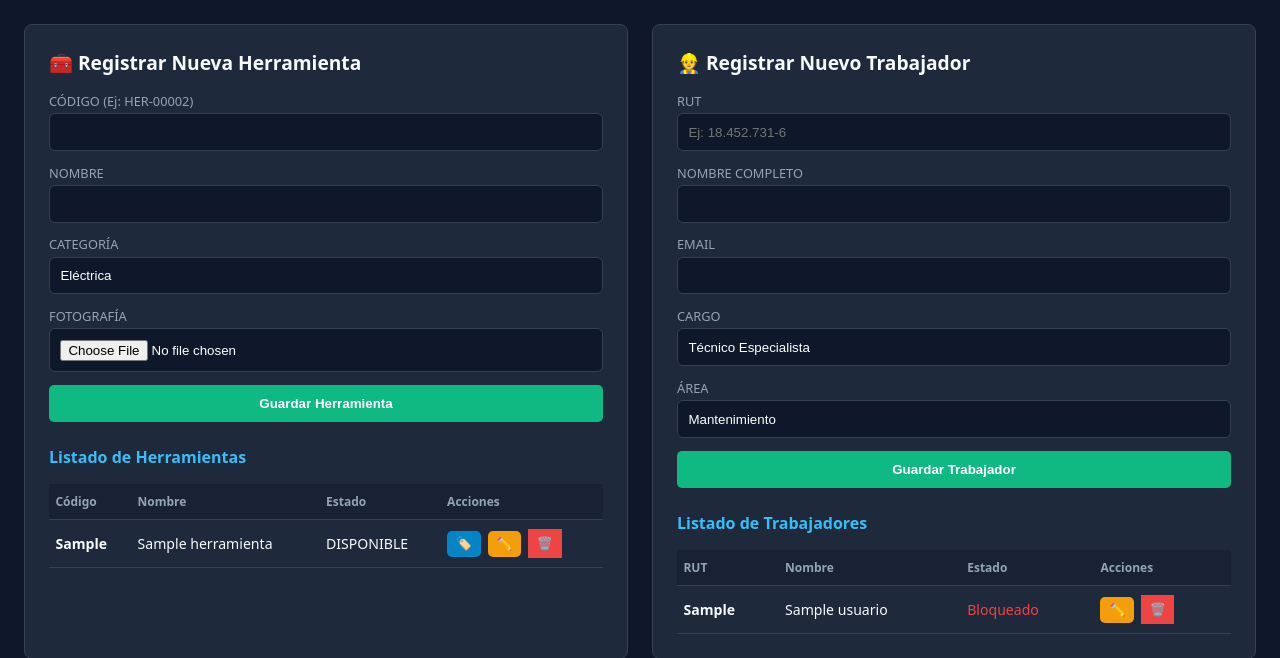
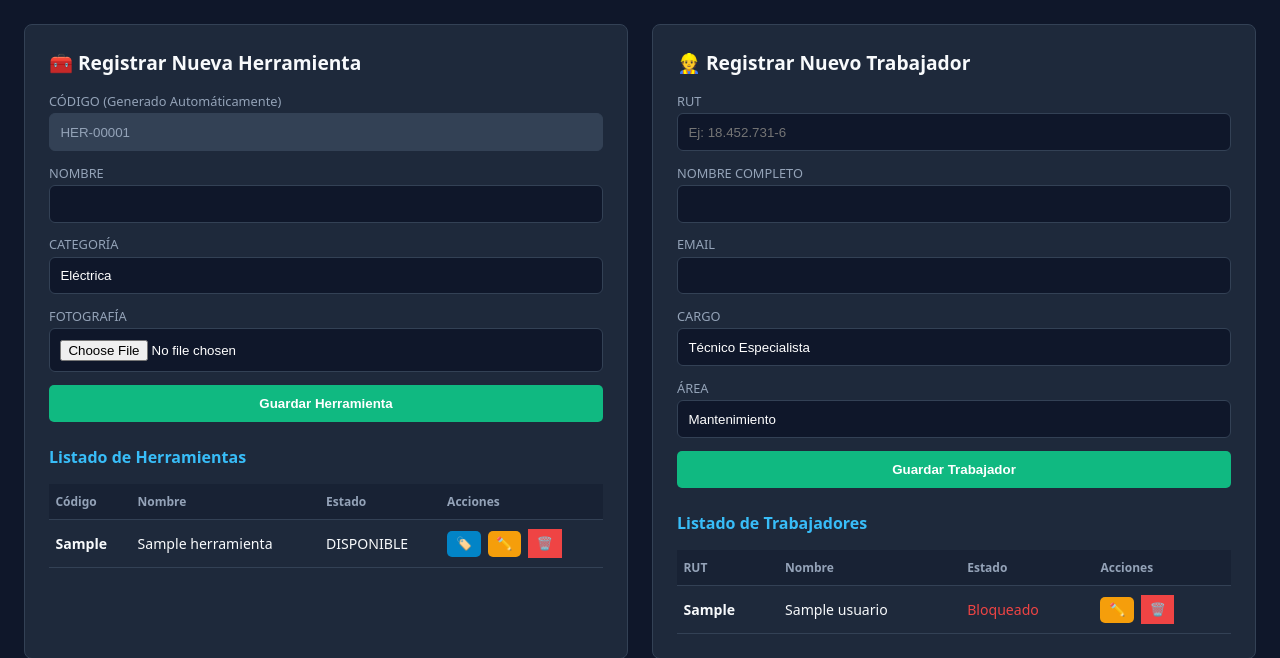
Before and after one commit to smokcard/sgcp-panol, a Django app: page /inventario/gestion/ in a window 1280 px wide. Shown: the part 96-754 px from the top of the page. Run offline with Django 5.2, Linux system fonts and the light colour scheme; a user stored in the database is signed in; tables that the repository leaves empty hold one stand-in row (values such as "Sample post").

Commit message:
Fix: Corregir error de sintaxis en views y añadir autogeneración de código HER- en frontend

```diff
--- a/inventario/views.py
+++ b/inventario/views.py
@@ -15,7 +15,19 @@ def gestion_inventario_view(request):
 
         # Crear Herramienta
         if accion == 'crear_herramienta':
+            # Si viene vacío por alguna razón, lo generamos en backend
             codigo = request.POST.get('codigo_barra', '').strip().upper()
+            if not codigo:
+                ultima = Herramienta.objects.order_by('-id').first()
+                if ultima and ultima.codigo_barra.startswith('HER-'):
+                    try:
+                        n = int(ultima.codigo_barra.split('-')[1])
+                        codigo = f"HER-{str(n+1).zfill(5)}"
+                    except:
+                        codigo = f"HER-{str(Herramienta.objects.count()+1).zfill(5)}"
+                else:
+                    codigo = "HER-00001"
+
             nombre = request.POST.get('nombre', '').strip()
             cat = request.POST.get('categoria', 'General').strip()
             foto = request.FILES.get('imagen') or request.FILES.get('foto')
@@ -50,12 +62,23 @@ def gestion_inventario_view(request):
             return redirect('gestion_inventario')
 
     herramientas = Herramienta.objects.all().order_by('-id')
-    # Ordenar por el identificador del usuario asociado
     trabajadores = Trabajador.objects.select_related('usuario').all().order_by('-usuario_id')
+
+    # Calcular el siguiente código para mostrarlo en el frontend
+    ultima_herr = herramientas.first()
+    if ultima_herr and ultima_herr.codigo_barra.startswith('HER-'):
+        try:
+            num = int(ultima_herr.codigo_barra.split('-')[1])
+            siguiente_codigo = f"HER-{str(num+1).zfill(5)}"
+        except:
+            siguiente_codigo = f"HER-{str(herramientas.count()+1).zfill(5)}"
+    else:
+        siguiente_codigo = "HER-00001"
 
     return render(request, 'inventario/gestion.html', {
         'herramientas': herramientas,
-        'trabajadores': trabajadores
+        'trabajadores': trabajadores,
+        'siguiente_codigo': siguiente_codigo
     })
 
 # --- ACCIONES HERRAMIENTAS ---
--- a/templates/gestion.html
+++ b/templates/gestion.html
@@ -65,8 +65,9 @@
       <form method="POST" enctype="multipart/form-data">
         {% csrf_token %}
         <input type="hidden" name="accion" value="crear_herramienta">
-        <label>CÓDIGO (Ej: HER-00002)</label>
-        <input type="text" name="codigo_barra" required>
+
+        <label>CÓDIGO (Generado Automáticamente)</label>
+        <input type="text" name="codigo_barra" value="{{ siguiente_codigo }}" readonly style="background: #334155; color: #94a3b8; cursor: not-allowed;">
 
         <label>NOMBRE</label>
         <input type="text" name="nombre" required>
--- a/templates/inventario/gestion.html
+++ b/templates/inventario/gestion.html
@@ -65,8 +65,9 @@
       <form method="POST" enctype="multipart/form-data">
         {% csrf_token %}
         <input type="hidden" name="accion" value="crear_herramienta">
-        <label>CÓDIGO (Ej: HER-00002)</label>
-        <input type="text" name="codigo_barra" required>
+
+        <label>CÓDIGO (Generado Automáticamente)</label>
+        <input type="text" name="codigo_barra" value="{{ siguiente_codigo }}" readonly style="background: #334155; color: #94a3b8; cursor: not-allowed;">
 
         <label>NOMBRE</label>
         <input type="text" name="nombre" required>
```
